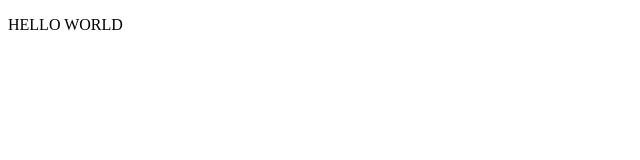
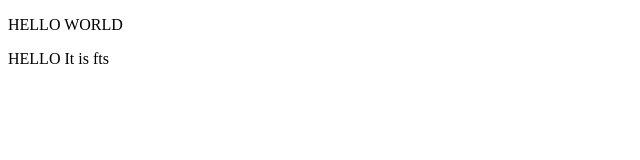
Before and after one commit to musarratChowdhury/JavascriptPractice, a plain HTML site: page index.html in a window 1280 px wide. Shown: the full height of the page, 0-640 px from the left. Drawn offline with Linux system fonts and the light colour scheme.

```diff
--- a/index.html
+++ b/index.html
@@ -6,7 +6,8 @@
     <title>Js Practice</title>
   </head>
   <body>
-    <p>HELLO WORLD</p>
-    <script src="app.js"></script>
+      <p>HELLO WORLD</p>
+      <p>HELLO It is fts</p>
+      <script src="app.js"></script>
   </body>
 </html>
```
